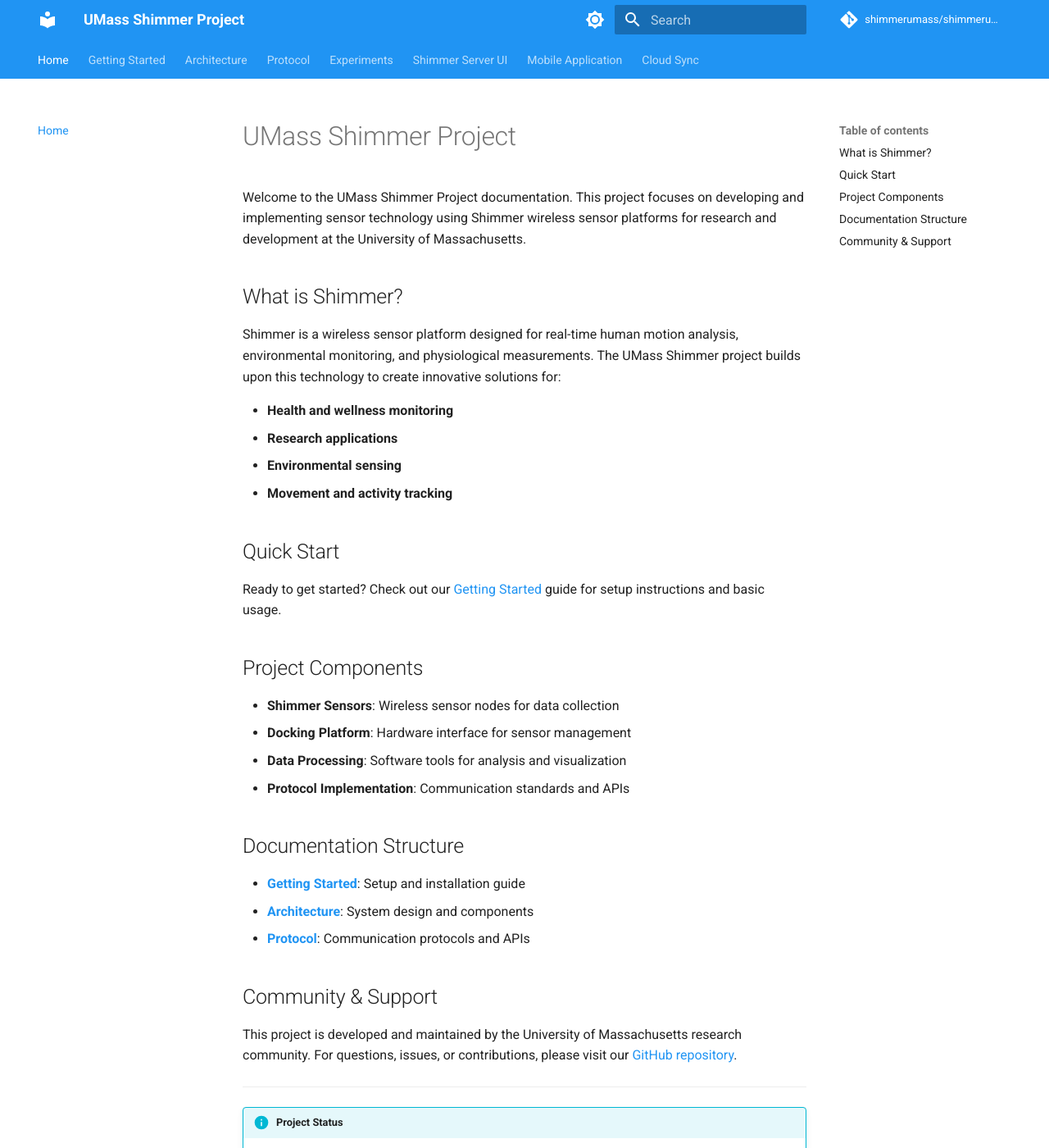
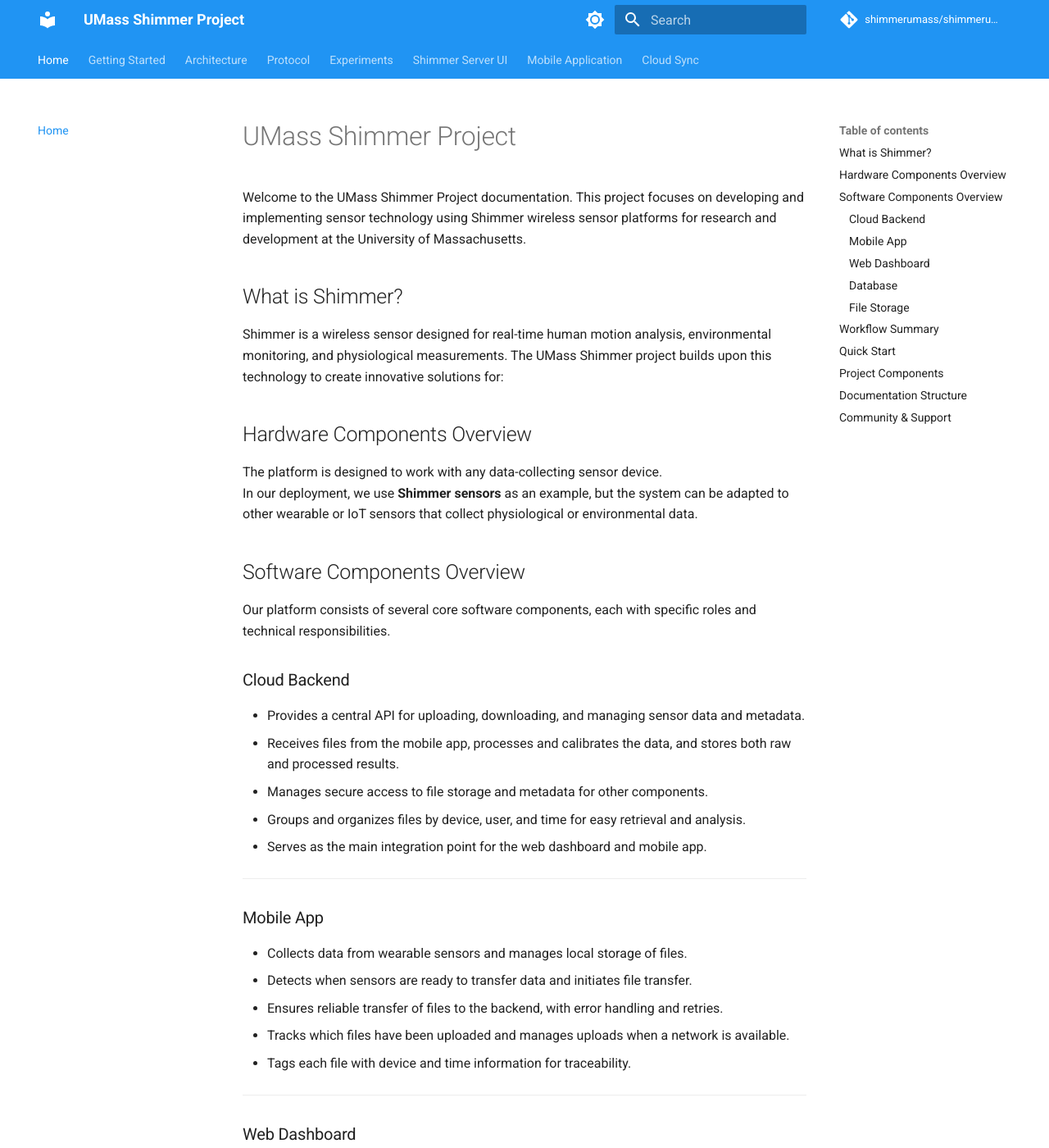
Before and after one commit to shimmerumass/shimmerumass, an MkDocs documentation site: the page built from docs/index.md, in a window 1280 px wide and 1400 px high. Shown: the whole window at 82% size. Built offline with MkDocs 1.6.1 and Material for MkDocs 9.7.7, drawn with Linux system fonts in a browser that asks for light colours; comment, search, counter and statistics services are not loaded; some of the changed text lies outside the part shown.

Commit message:
Enhance documentation with detailed software components overview, workflow summary, and additional sections for file storage and mobile app. Include architecture diagram for clarity.

```diff
--- a/docs/index.md
+++ b/docs/index.md
@@ -3,13 +3,74 @@
 Welcome to the UMass Shimmer Project documentation. This project focuses on developing and implementing sensor technology using Shimmer wireless sensor platforms for research and development at the University of Massachusetts.
 
 ## What is Shimmer?
+<!-- TODO: Zhaolong -->
 
-Shimmer is a wireless sensor platform designed for real-time human motion analysis, environmental monitoring, and physiological measurements. The UMass Shimmer project builds upon this technology to create innovative solutions for:
+Shimmer is a wireless sensor designed for real-time human motion analysis, environmental monitoring, and physiological measurements. The UMass Shimmer project builds upon this technology to create innovative solutions for:
 
-- **Health and wellness monitoring**
-- **Research applications**
-- **Environmental sensing**
-- **Movement and activity tracking**
+## Hardware Components Overview
+
+The platform is designed to work with any data-collecting sensor device.
+In our deployment, we use **Shimmer sensors** as an example, but the system can be adapted to other wearable or IoT sensors that collect physiological or environmental data.
+
+<!-- TODO: Zhaolong -->
+
+
+
+## Software Components Overview
+
+Our platform consists of several core software components, each with specific roles and technical responsibilities.
+
+
+
+### Cloud Backend
+- Provides a central API for uploading, downloading, and managing sensor data and metadata.
+- Receives files from the mobile app, processes and calibrates the data, and stores both raw and processed results.
+- Manages secure access to file storage and metadata for other components.
+- Groups and organizes files by device, user, and time for easy retrieval and analysis.
+- Serves as the main integration point for the web dashboard and mobile app.
+
+---
+
+### Mobile App
+- Collects data from wearable sensors and manages local storage of files.
+- Detects when sensors are ready to transfer data and initiates file transfer.
+- Ensures reliable transfer of files to the backend, with error handling and retries.
+- Tracks which files have been uploaded and manages uploads when a network is available.
+- Tags each file with device and time information for traceability.
+
+---
+
+### Web Dashboard
+- Provides a user interface for browsing, searching, and visualizing sensor data.
+- Allows users to download files, manage devices, and map devices to users or patients.
+- Supports secure login and access control for different user roles.
+- Enables bulk operations and administrative management of the system.
+
+---
+
+### Database
+- Stores metadata about files, devices, users, and summary statistics for fast lookup and queries.
+- Supports grouping, searching, and validation of data sync status.
+- Keeps only summary and reference data, with large files stored separately.
+
+---
+
+### File Storage
+- Stores all raw and processed sensor data files.
+- Supports scalable upload and download of large datasets.
+- Provides secure, time-limited access to files for authorized users and components.
+- References to files are stored in the database for quick lookup.
+
+---
+
+## Workflow Summary
+
+1. The **mobile app** collects data from Shimmer sensors, transfers files, and uploads them to the **cloud backend**.
+2. The **backend** decodes, calibrates, and stores data in **Amazon S3** and **DynamoDB**.
+3. The **web dashboard** provides researchers with tools to browse, visualize, and download data, as well as manage devices and users.
+4. **DynamoDB** and **S3** work together to provide fast metadata queries and scalable file storage.
+
+
 
 ## Quick Start
 
@@ -22,11 +83,16 @@
 - **Data Processing**: Software tools for analysis and visualization
 - **Protocol Implementation**: Communication standards and APIs
 
+![App Architecture](../app_architecture.png)
+
 ## Documentation Structure
 
 - **[Getting Started](getting-started.md)**: Setup and installation guide
 - **[Architecture](architecture.md)**: System design and components
 - **[Protocol](protocol.md)**: Communication protocols and APIs
+- **[Shimmer Server UI](shimmer-server-ui.md)**: Web dashboard for data visualization and management
+- **[Mobile App](myapplication.md)**: Android app for docking and data sync
+- **[Cloud Sync](cloud-sync.md)**: Backend API for data processing and storage
 
 ## Community & Support
 
```
